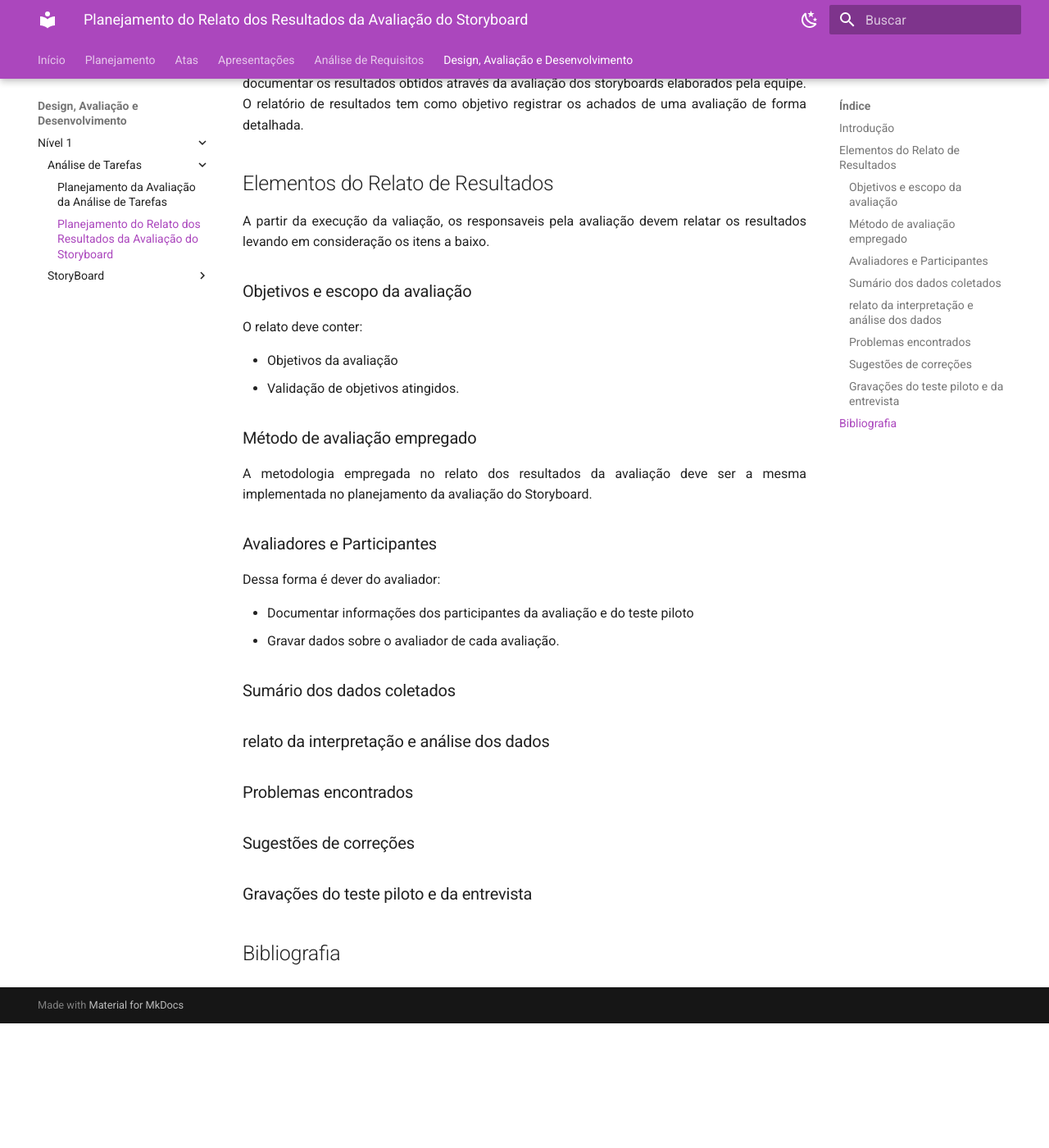
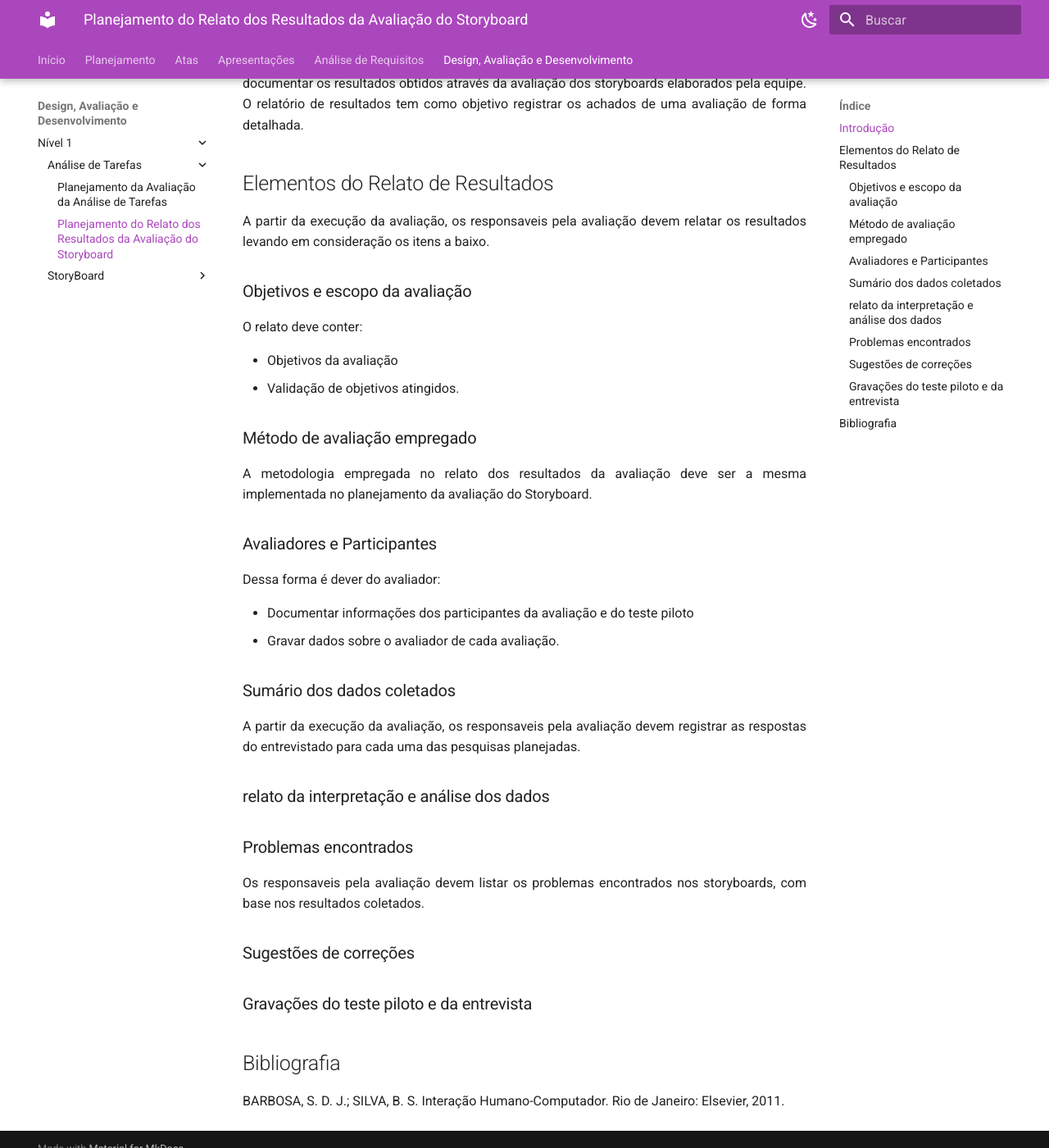
Before and after one commit to Interacao-Humano-Computador/2024.1-Grupo08, an MkDocs documentation site: the page built from docs/design_avaliacao/nivel_1/analise_tarefas/planejamento_resultados.md, in a window 1280 px wide and 1400 px high, scrolled down 297 px. Shown: the whole window at 82% size. Built offline with MkDocs 1.6.1 and Material for MkDocs 9.7.7, drawn with Linux system fonts in a browser that asks for light colours; before the commit the page ends 1545 px from its top, so only the background shows below that.

Commit message:
Atualizando o planejamento dos relatos

```diff
--- a/docs/design_avaliacao/nivel_1/analise_tarefas/planejamento_resultados.md
+++ b/docs/design_avaliacao/nivel_1/analise_tarefas/planejamento_resultados.md
@@ -4,7 +4,7 @@
 
 ## Elementos do Relato de Resultados
 
-A partir da execução da valiação, os responsaveis pela avaliação devem relatar os resultados levando em consideração os itens a baixo.
+A partir da execução da avaliação, os responsaveis pela avaliação devem relatar os resultados levando em consideração os itens a baixo.
 
 
 
@@ -27,12 +27,22 @@
 
 ### Sumário dos dados coletados
 
+A partir da execução da avaliação, os responsaveis pela avaliação devem registrar as respostas do entrevistado para cada uma das pesquisas planejadas.
+
 ### relato da interpretação e análise dos dados
+
+
 
 ### Problemas encontrados
 
+Os responsaveis pela avaliação devem listar os problemas encontrados nos storyboards, com base nos resultados coletados.
+
 ### Sugestões de correções
+
+
 
 ### Gravações do teste piloto e da entrevista
 
 ## Bibliografia
+
+BARBOSA, S. D. J.; SILVA, B. S. Interação Humano-Computador. Rio de Janeiro: Elsevier, 2011. <br>
```
